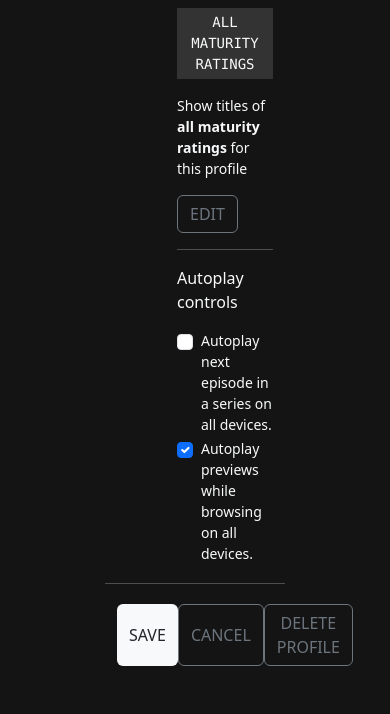
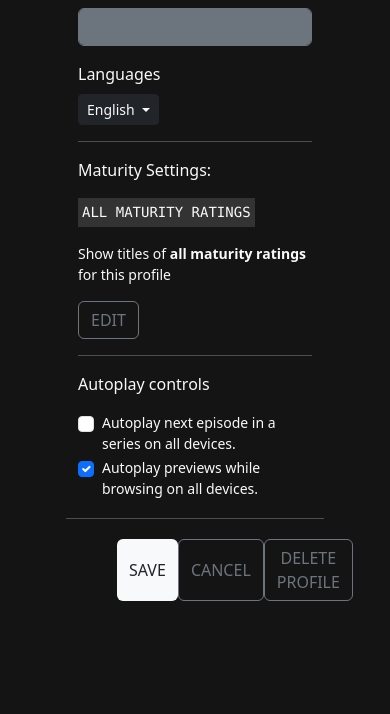
Before and after one commit to mlivv/Corso-IFOA, a plain HTML site: page S6/G5 - Progetto Settimanale Netflix/indexProfilo.html in a window 390 px wide. Shown: the part 416-1130 px from the top of the page. After the commit the page ends 1065 px from the top, so only its background shows below. Drawn offline with nearby package versions, Linux system fonts and the light colour scheme.

Commit message:
commit quasi finito

```diff
--- a/S6/G5 - Progetto Settimanale Netflix/Netflix-assets/assets/css/style.css
+++ b/S6/G5 - Progetto Settimanale Netflix/Netflix-assets/assets/css/style.css
@@ -1,28 +1,36 @@
-body{
+body {
   margin: 0;
   padding: 0;
   box-sizing: content-box;
   background-color: #141414;
 }
 
-
-@media (min-width:991px) {
-    #containerFooter{
-        padding-left:15%;
+@media (min-width: 991px) {
+  #containerFooter {
+    padding-left: 15%;
     padding-right: 15%;
   }
 }
 
-#contMain{
+#bottoniFormProfilo {
+  background-color: #333333;
+}
+
+#footerProfilo {
   margin-left: 30%;
   margin-right: 30%;
 }
 
-#bottoniFormProfilo{
-    background-color: #333333 ;
+@media (min-width: 0px) and (max-width: 712px) {
+  #contMainProfilo {
+    margin-left: 20%;
+    margin-right: 20%;
+  }
 }
 
-#footerProfilo{
+@media (min-width: 712px) {
+  #contMainProfilo {
     margin-left: 30%;
     margin-right: 30%;
   }
+}
--- a/S6/G5 - Progetto Settimanale Netflix/indexProfilo.html
+++ b/S6/G5 - Progetto Settimanale Netflix/indexProfilo.html
@@ -24,7 +24,7 @@
     </header>
 
     <main id="mainPaginaProfilo">
-      <div id="contMain">
+      <div id="contMainProfilo">
         <div class="row text-center mt-5">
           <div class="col-12">
             <h1 class="text-light display-2">Edit Profile</h1>
@@ -32,14 +32,14 @@
           <hr class="text-light" id="hrMainProfilo" />
         </div>
         <div class="row">
-          <div class="col-4">
+          <div class="col-12 col-md-4 pb-4">
             <img
               src="./Netflix-assets/assets/avatar.png"
               width="100%"
               alt="immagine profilo"
             />
           </div>
-          <div class="col-8">
+          <div class="col-12 col-md-8">
             <form>
               <!--nome-->
               <input
@@ -123,7 +123,7 @@
       </div>
     </main>
     <footer id="footerProfilo">
-      <div class="d-flex justify-content-between mt-1 mb-5">
+      <div class="d-flex justify-content-between mt-1 mb-5" id="btnFooterProfilo">
         <button class="btn text-dark border border-0 bg-light">SAVE</button>
         <button class="btn text-secondary border border-secondary">
           CANCEL
```
Lines whose indentation alone changed are shown as unchanged.
